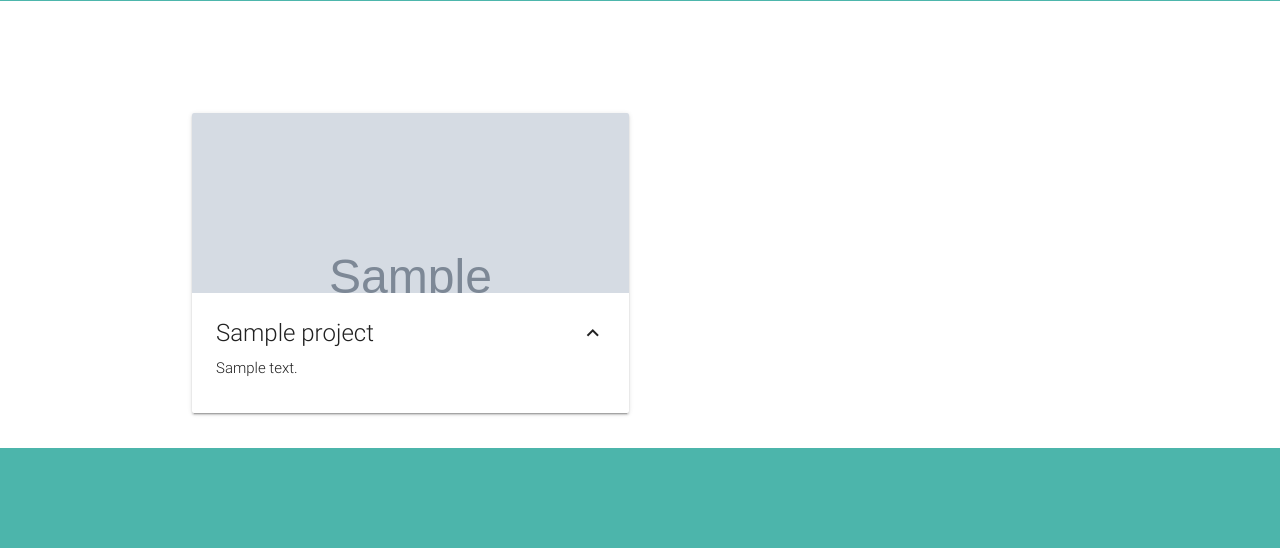
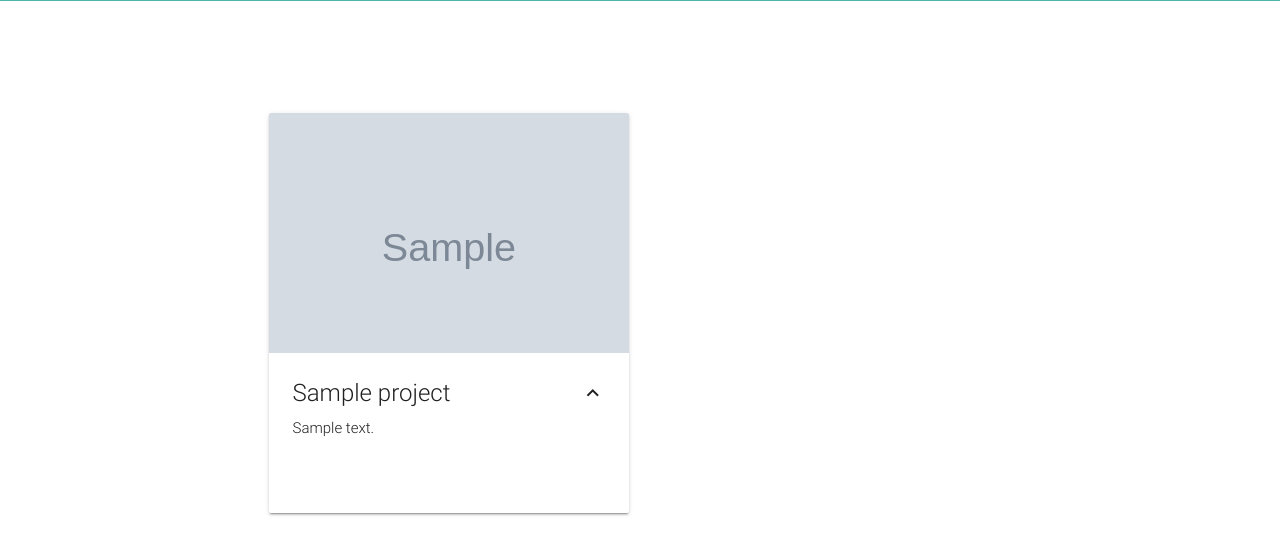
Before and after one commit to czhao39/portfolio-website, a Django app: template templates/portfolio/index.html in a window 1280 px wide. Shown: the part 799-1347 px from the top of the page. Before the commit the page ends 1247 px from the top, so only its background shows below. Run offline with Django 3.2, Linux system fonts and the light colour scheme; the template is opened without the code that fills it: most values are stand-ins (such as "Sample title", 1, 10 or a date in 2020); grey boxes marked "Sample" are stand-in pictures; some libraries are stand-ins or nearby versions.

Commit message:
smaller cards on large screens

```diff
--- a/templates/portfolio/index.html
+++ b/templates/portfolio/index.html
@@ -50,8 +50,8 @@
         <div id="main" class="container">
             <div class="row">
                 {% for project in project_list %}
-                <div class="col s12 m6">
-                    <div class="card small">
+                <div class="col s12 m6 l5{% cycle ' offset-l1' '' %}">
+                    <div class="card medium">
                         <div class="card-image waves-effect waves-block waves-light">
                             <img class="activator" src="{% static "portfolio/img/" %}{{ project.image.url }}">
                         </div>
```
